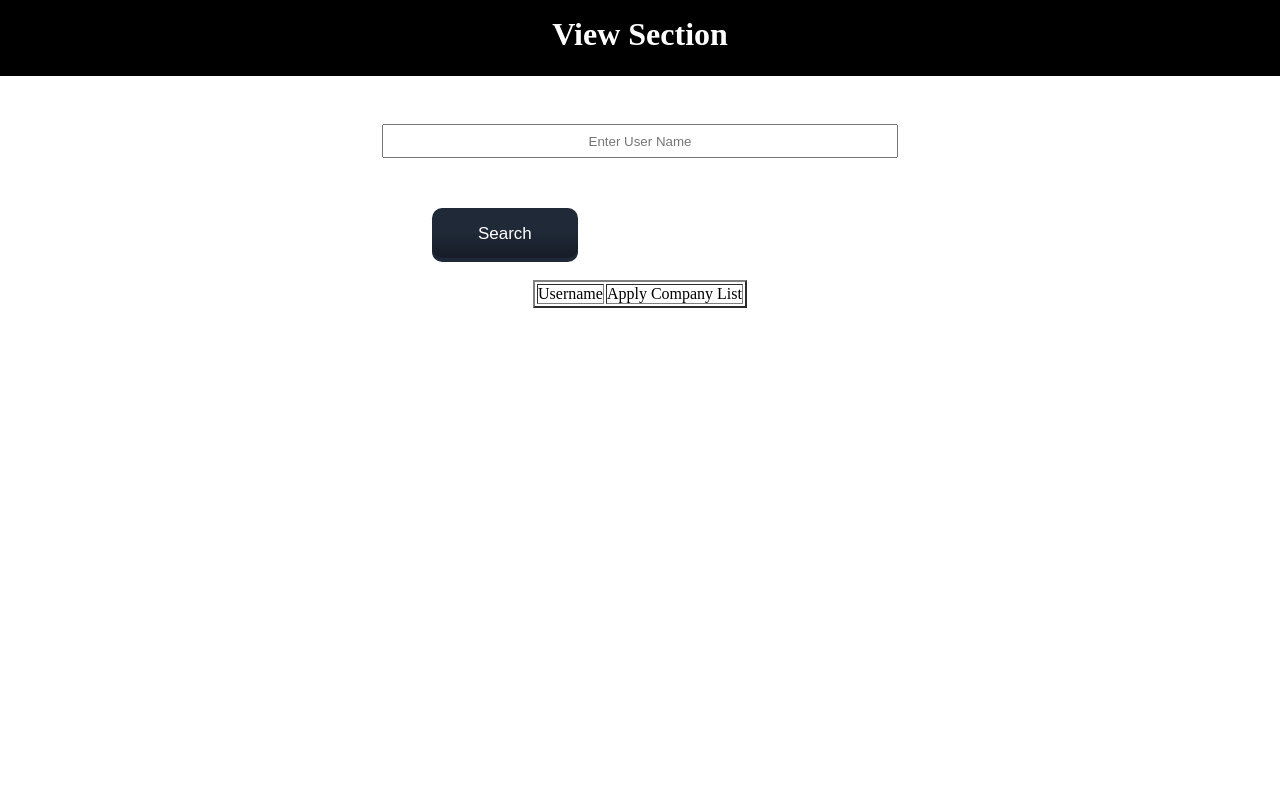
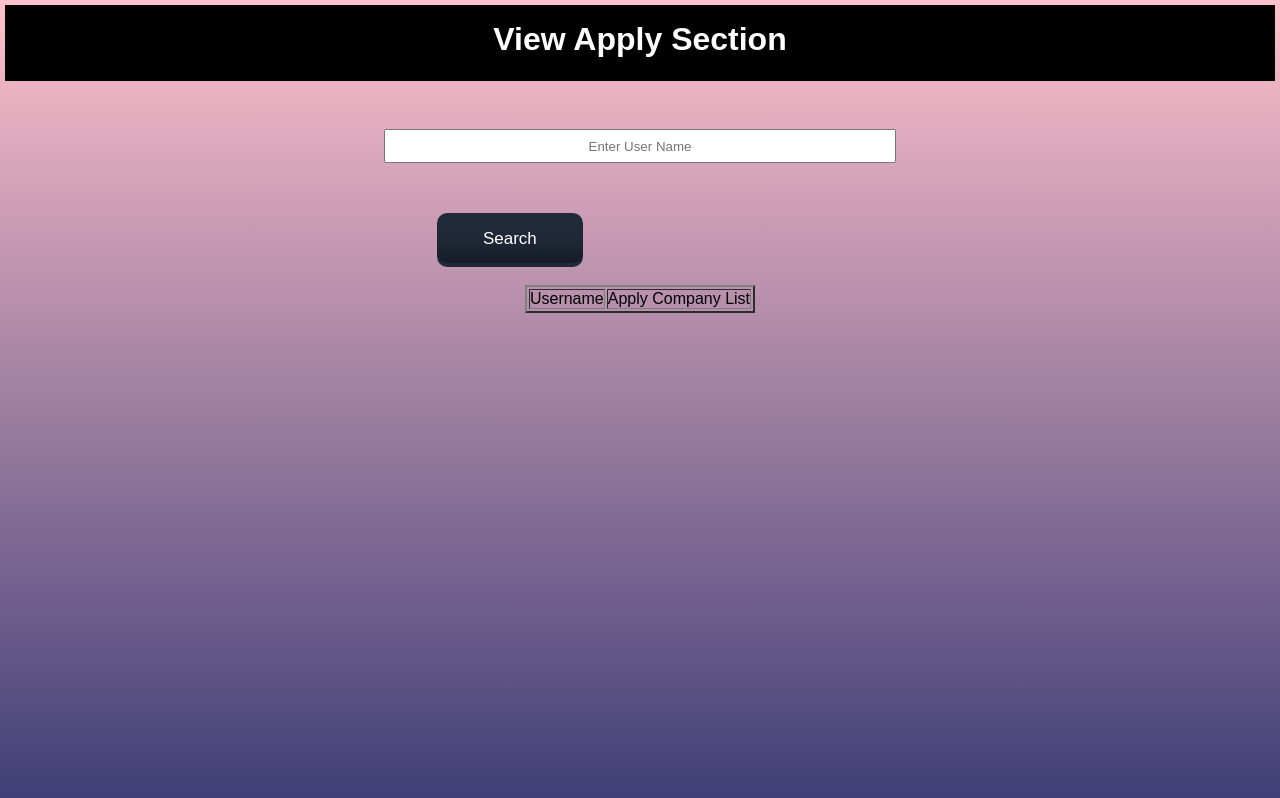
Before and after one commit to Harishsen69/InternConnect, a plain HTML site: page ViewApply.html in a window 1280 px wide. Drawn offline with Linux system fonts and the light colour scheme.

Commit message:
update on ViewApply

```diff
--- a/ViewApply.css
+++ b/ViewApply.css
@@ -2,6 +2,13 @@
     margin: 0%;
     padding: 0%;
 }
+body {
+            font-family: Arial, sans-serif;
+            background: linear-gradient(pink, rgb(61, 61, 118));
+            padding: 5px;
+            height: 100vh;
+        }
+
 .maindiv{
     height: 100vh;
     width: 100%;
--- a/ViewApply.html
+++ b/ViewApply.html
@@ -11,7 +11,7 @@
 <body>
     <div class="maindiv">
         <div class="header" id="headtext">
-            <h1>View Section</h1>
+            <h1>View Apply Section</h1>
         </div>
         <center>
             <input type="text" placeholder="Enter User Name" id="search">
```
